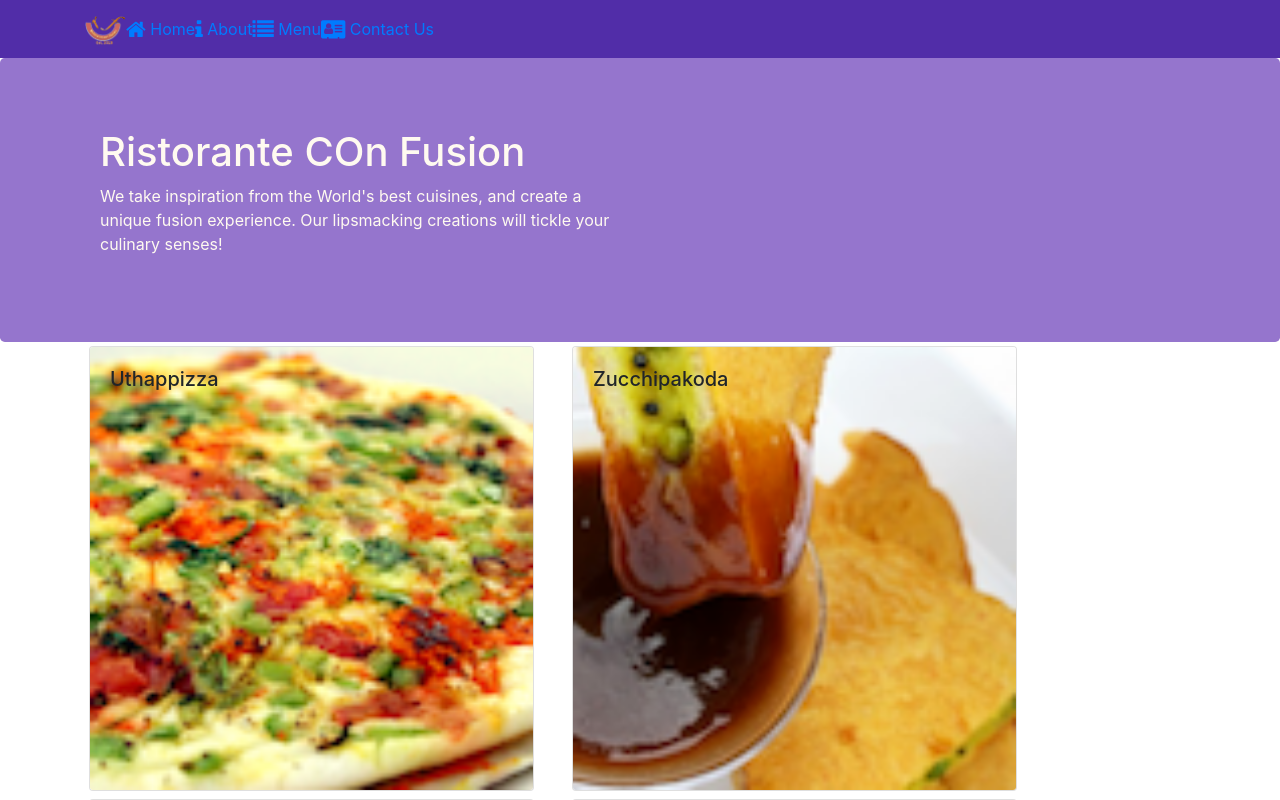
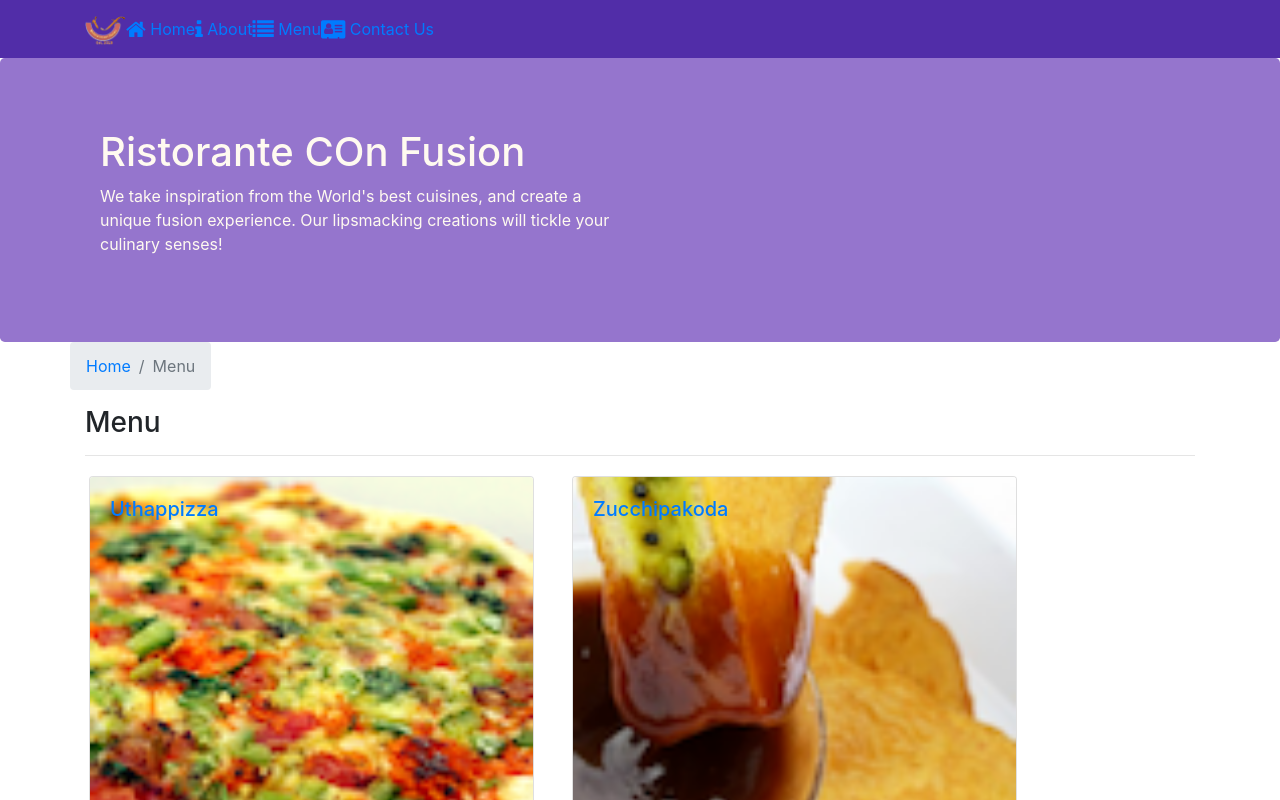
Before and after one commit to timsoriano3/confusion, a React (Create React App) app: page /menu in a window 1280 px wide. Shown: the top 800 px of the page. Built offline with nearby package versions, Linux system fonts and the light colour scheme.

Commit message:
single page application - Part 2

```diff
--- a/src/components/ContactComponent.js
+++ b/src/components/ContactComponent.js
@@ -1,8 +1,20 @@
 import React from 'react';
+import { Breadcrumb, BreadcrumbItem } from 'reactstrap';
+import { Link } from 'react-router-dom';
 
 function Contact(props) {
     return(
         <div className="container">
+            <div className="row">
+                <Breadcrumb>
+                    <BreadcrumbItem><Link to='/home'>Home</Link></BreadcrumbItem>
+                    <BreadcrumbItem active>Contact Us</BreadcrumbItem>
+                </Breadcrumb>
+                <div className="col-12">
+                    <h3>Contact Us</h3>
+                    <hr />
+                </div>
+            </div>
             <div className="row row-content">
                 <div className="col-12">
                 <h3>Location Information</h3>
--- a/src/components/DishdetailComponent.js
+++ b/src/components/DishdetailComponent.js
@@ -1,11 +1,11 @@
 import React from 'react';
-import { Card, CardImg, CardText, CardBody, CardTitle } from 'reactstrap';
-
+import { Card, CardImg, CardText, CardBody, CardTitle,
+            Breadcrumb, BreadcrumbItem } from 'reactstrap';
+import { Link } from 'react-router-dom';
 
 function RenderDish({dish}) {
     if (dish != null) {
         return(
-            <div className = "col-12 col-md-5 m-1">
             <Card>
                 <CardImg width="100%" src={dish.image} alt={dish.name} />
                 <CardBody>
@@ -13,7 +13,6 @@ function RenderDish({dish}) {
                     <CardText>{dish.description}</CardText>
                 </CardBody>
             </Card>
-            </div>
         );
     } else {
         return(
@@ -23,42 +22,47 @@ function RenderDish({dish}) {
 }
 
 function RenderComments({comments}) {
-    var commentList = comments.map(comment => {
-        return (
-            <div className="list-unstyled">
-                <div key={comment.id}>
-                    {comment.comment}
-                    <br/><br/>
-                    <p>-- {comment.author}, {new Intl.DateTimeFormat('en-US', { year: 'numeric', month: 'short', day: '2-digit'}).format(new Date(Date.parse(comment.date)))}</p>
-                    <br/><br/>
-                </div>
-            </div>
-        );
-    });
-    if (comments != null) {
-        return (
+    if (comments != null)
+        return(
             <div>
                 <h4>Comments</h4>
                 <ul className="list-unstyled">
-                    {commentList}
+                    {comments.map((comment) => {
+                        return(
+                            <li key={comment.id}>
+                                <p>{comment.comment}</p>
+                                <p>-- {comment.author} , {new Intl.DateTimeFormat('en-US', { year: 'numeric', month: 'short', day: '2-digit'}).format(new Date(Date.parse(comment.date)))}</p>
+                            </li>
+                        );
+                    })}
                 </ul>
             </div>
         );
-    } else {
-        return (
+    else
+        return(
             <div></div>
         );
-    }
-
 }
 const DishDetail = (props) => {
     if (props.dish != null) {
         return (
             <div className="container">
                 <div className="row">
+                    <Breadcrumb>
+                        <BreadcrumbItem active><Link to='/menu'>Menu</Link></BreadcrumbItem>
+                        <BreadcrumbItem active>{props.dish.name}</BreadcrumbItem>
+                    </Breadcrumb>
+                <div className="col-12">
+                    <h3>{props.dish.name}</h3>
+                    <hr />
+                </div>
+            </div>
+                <div className="row">
                     <div className="col-12 col-md-5 m-1">
                         <RenderDish dish={props.dish} />
-                        <RenderComments comments={props.dish.comments} />
+                    </div>
+                    <div className="col-12 col-md-5 m-1">
+                        <RenderComments comments={props.comments} />
                     </div>
                 </div>
             </div>
--- a/src/components/MainComponent.js
+++ b/src/components/MainComponent.js
@@ -34,12 +34,22 @@ class Main extends Component {
                 />
             );
         }
+
+        const DishWithId = ({match}) => {
+            return(
+                <DishDetail dish={this.state.dishes.filter((dish) => dish.id === parseInt(match.params.dishId, 10))[0]}
+                    comments={this.state.comments.filter((comment) => comment.dishId === parseInt(match.params.dishId, 10))}
+                     />
+            );
+        }
+
         return (
             <div>
                 <Header />
                 <Switch>
                     <Route path="/home" component={HomePage} />
                     <Route exact path="/menu" component={() => <Menu dishes={this.state.dishes} />} />
+                    <Route path="/menu/:dishId" component={DishWithId} />
                     <Route exact path="/contactus" component={Contact} />
                     <Redirect to="/home" />
                 </Switch>
--- a/src/components/MenuComponent.js
+++ b/src/components/MenuComponent.js
@@ -1,14 +1,16 @@
 import React from 'react';
-import { Card, CardImg, CardImgOverlay, CardTitle } from 'reactstrap';
-
+import { Card, CardImg, CardImgOverlay, CardTitle, Breadcrumb, BreadcrumbItem } from 'reactstrap';
+import { Link } from 'react-router-dom';
 
 function RenderMenuItem({dish, onClick}) {
     return(
-        <Card onClick={() => onClick(dish.id)}>
-            <CardImg width="100%" src={dish.image} alt={dish.name} />
-            <CardImgOverlay>
-                <CardTitle>{dish.name}</CardTitle>
-            </CardImgOverlay>
+        <Card>
+            <Link to={`/menu/${dish.id}`}>
+                <CardImg width="100%" src={dish.image} alt={dish.name} />
+                <CardImgOverlay>
+                    <CardTitle>{dish.name}</CardTitle>
+                </CardImgOverlay>
+            </Link>
         </Card>
     );
 }
@@ -18,13 +20,23 @@ const Menu = (props) => {
     const menu = props.dishes.map((dish) => {
         return (
             <div key={dish.id} className="col-12 col-md-5 m-1">
-                <RenderMenuItem dish={dish} onClick={props.onClick} />
+                <RenderMenuItem dish={dish} />
             </div>
         );
     });
 
     return (
         <div className="container">
+            <div className="row">
+                <Breadcrumb>
+                    <BreadcrumbItem><Link to='/home'>Home</Link></BreadcrumbItem>
+                    <BreadcrumbItem active>Menu</BreadcrumbItem>
+                </Breadcrumb>
+                <div className="col-12">
+                    <h3>Menu</h3>
+                    <hr />
+                </div>
+            </div>
             <div className="row">
                 {menu}
             </div>
```
Lines whose indentation alone changed are shown as unchanged.
